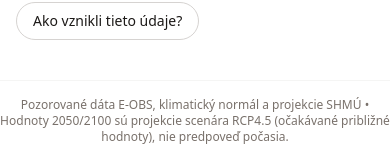
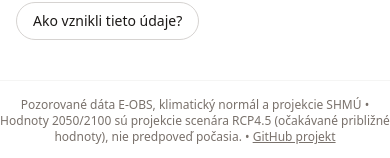
Before and after one commit to simonliska/sk-klima, a Next.js app: page / in a window 390 px wide. Shown: the part 9056-9214 px from the top of the page. Built offline with nearby package versions, Linux system fonts and the light colour scheme.

Commit message:
fix: removed 'Mapa', github link

```diff
--- a/src/components/Footer.tsx
+++ b/src/components/Footer.tsx
@@ -37,7 +37,15 @@ export default function Footer() {
         </div>
       </div>
       <div className="border-t border-stone-100 py-4 text-center text-xs text-stone-500">
-        Pozorované dáta E-OBS, klimatický normál a projekcie SHMÚ • Hodnoty 2050/2100 sú projekcie scenára RCP4.5 (očakávané približné hodnoty), nie predpoveď počasia.
+        Pozorované dáta E-OBS, klimatický normál a projekcie SHMÚ • Hodnoty 2050/2100 sú projekcie scenára RCP4.5 (očakávané približné hodnoty), nie predpoveď počasia. •{" "}
+        <a
+          href="https://github.com/simonliska/sk-klima"
+          target="_blank"
+          rel="noreferrer"
+          className="underline hover:text-stone-700"
+        >
+          GitHub projekt
+        </a>
       </div>
     </footer>
   );
--- a/src/components/Header.tsx
+++ b/src/components/Header.tsx
@@ -28,12 +28,6 @@ export default function Header() {
             Slovensko v čase
           </Link>
           <Link
-            href="/#mapa"
-            className="hidden rounded-full px-3 py-2 text-stone-700 hover:bg-stone-100 sm:block"
-          >
-            Mapa
-          </Link>
-          <Link
             href="/#zivot"
             className="hidden rounded-full px-3 py-2 text-stone-700 hover:bg-stone-100 sm:block"
           >
```
